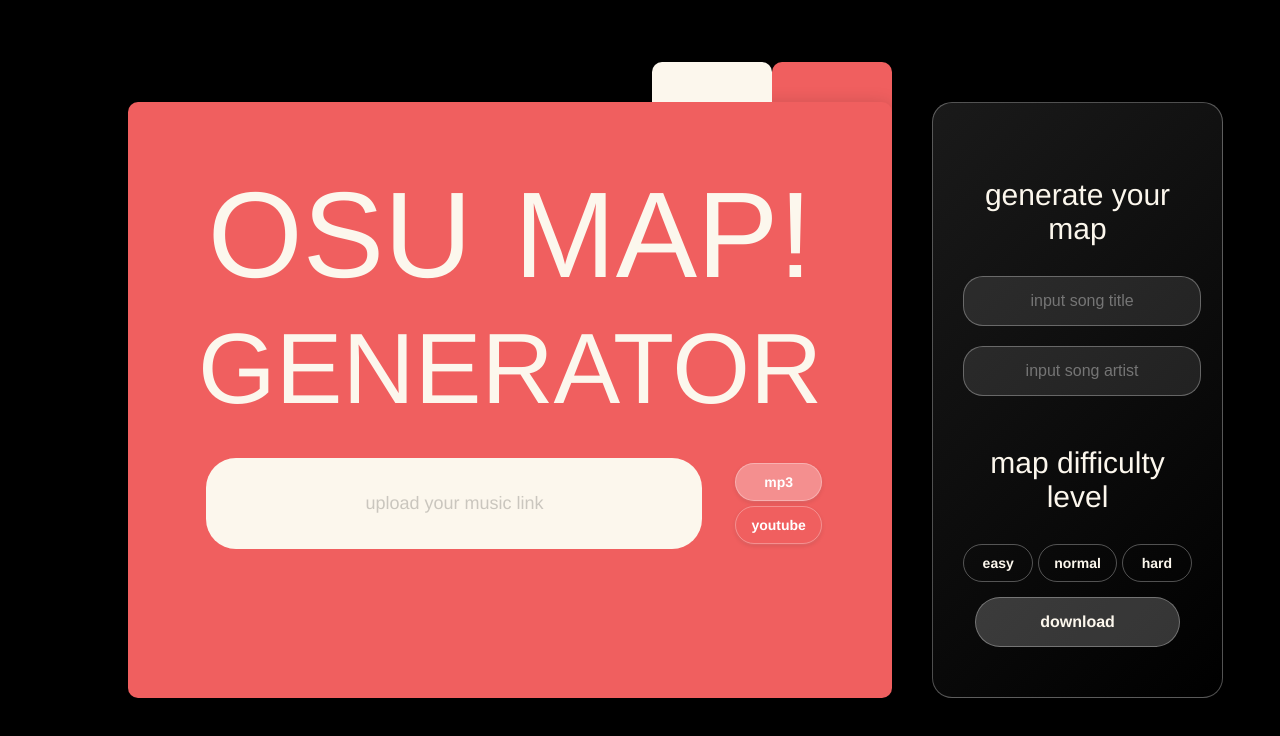
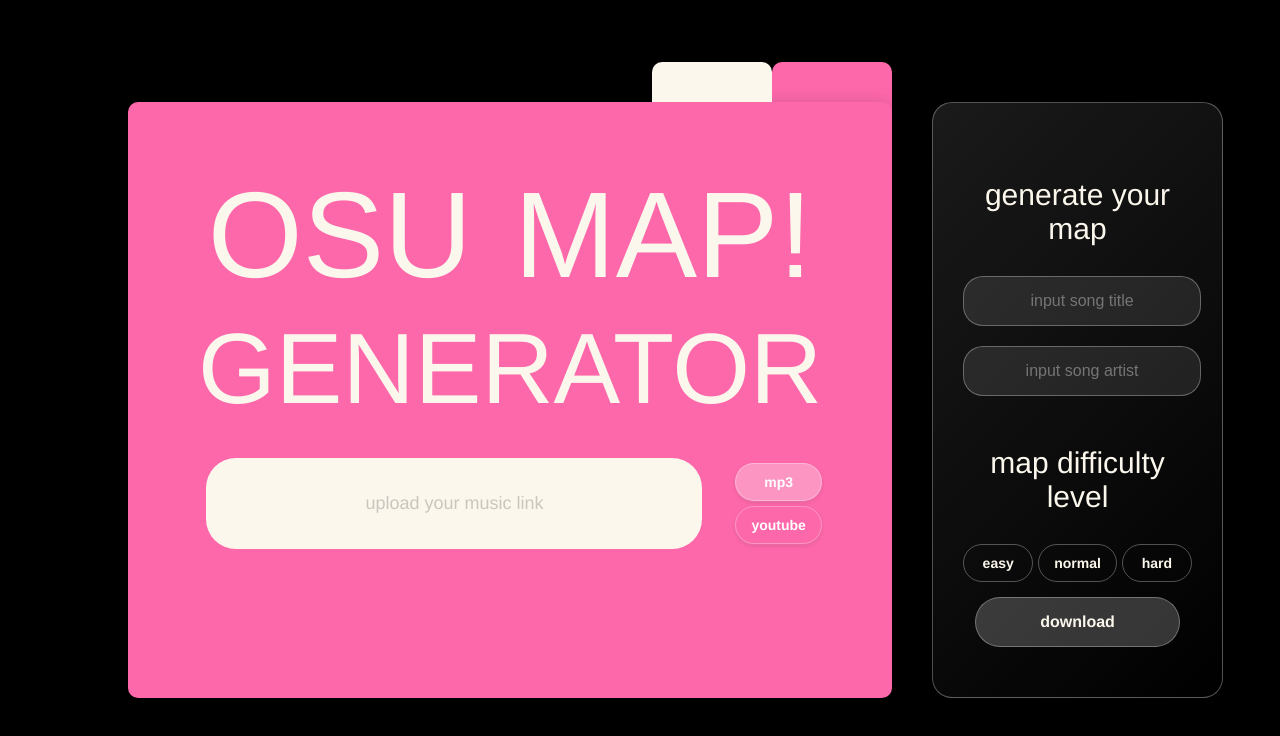
Before and after one commit to OSU-Map-Generater/frontend, a plain HTML site: page index.html in a window 1280 px wide. Both pictures are taken after a click on the button "mp3". Drawn offline with Linux system fonts and the light colour scheme.

Commit message:
style.css

```diff
--- a/style.css
+++ b/style.css
@@ -21,7 +21,7 @@ body {
 }
 
 .osu-map {
-    background-color: #F05F5F;
+    background-color: #FD68AA;
     color: #FCF7ED;
     padding: 60px 70px;
     border-radius: 10px;
@@ -41,7 +41,7 @@ body {
     right: 120px;
     width: 120px;
     height: 40px;
-    background-color: #F05F5F;
+    background-color: #FD68AA;
     border-radius: 10px 10px 0 0;
     transition: transform 0.5s ease-in-out, background-color 0.5s ease;
 }
@@ -66,7 +66,7 @@ body {
 }
 
 .attached-box.active {
-    background-color: #F05F5F;
+    background-color: #FD68AA;
 }
 
 
@@ -149,7 +149,7 @@ body {
     padding: 20px 30px;
     border: 1px solid #FCF7ED;
     border-radius: 10px;
-    background-color: #F05F5F;
+    background-color: #FD68AA;
     color: #FCF7ED;
     font-weight: bold;
     cursor: pointer;
```
